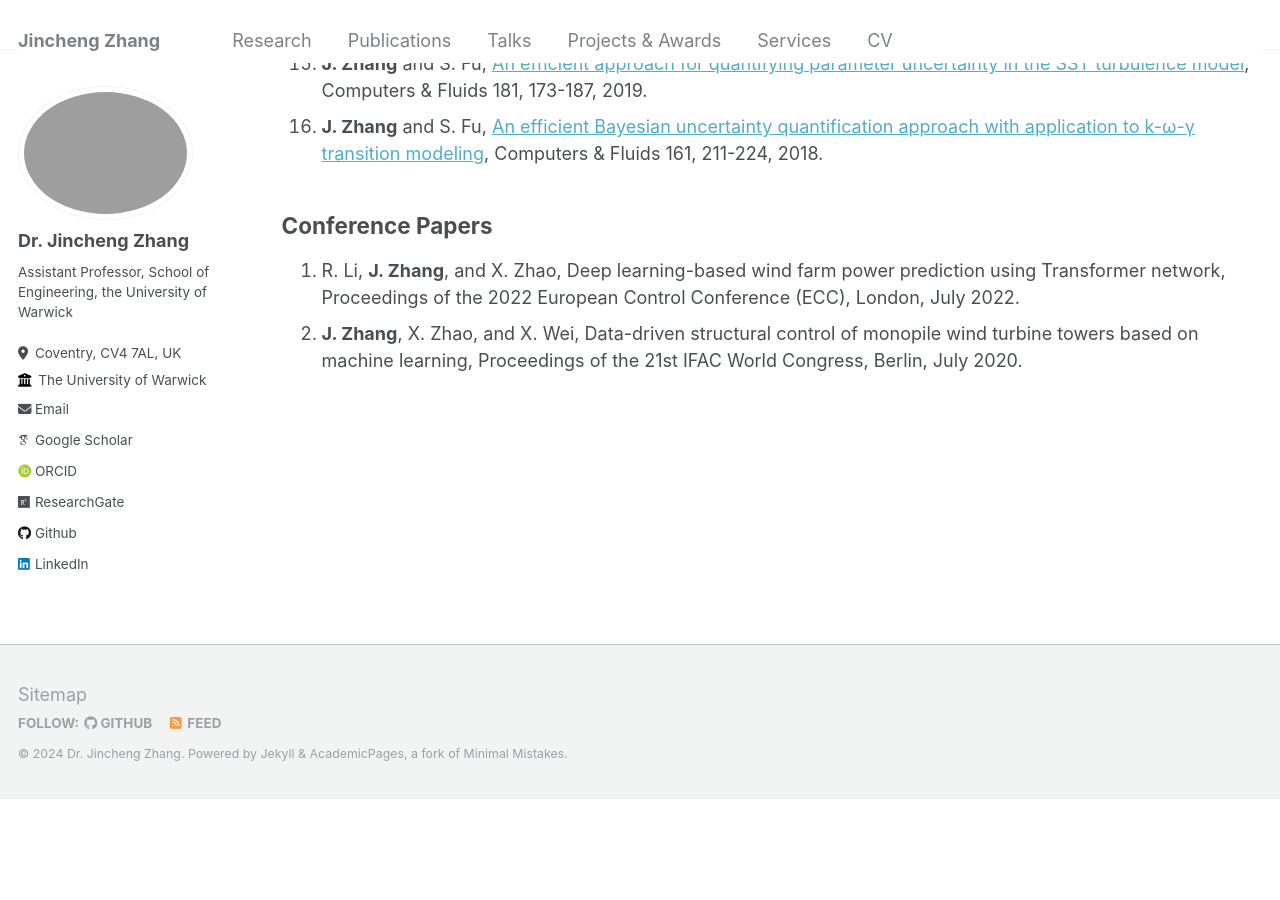
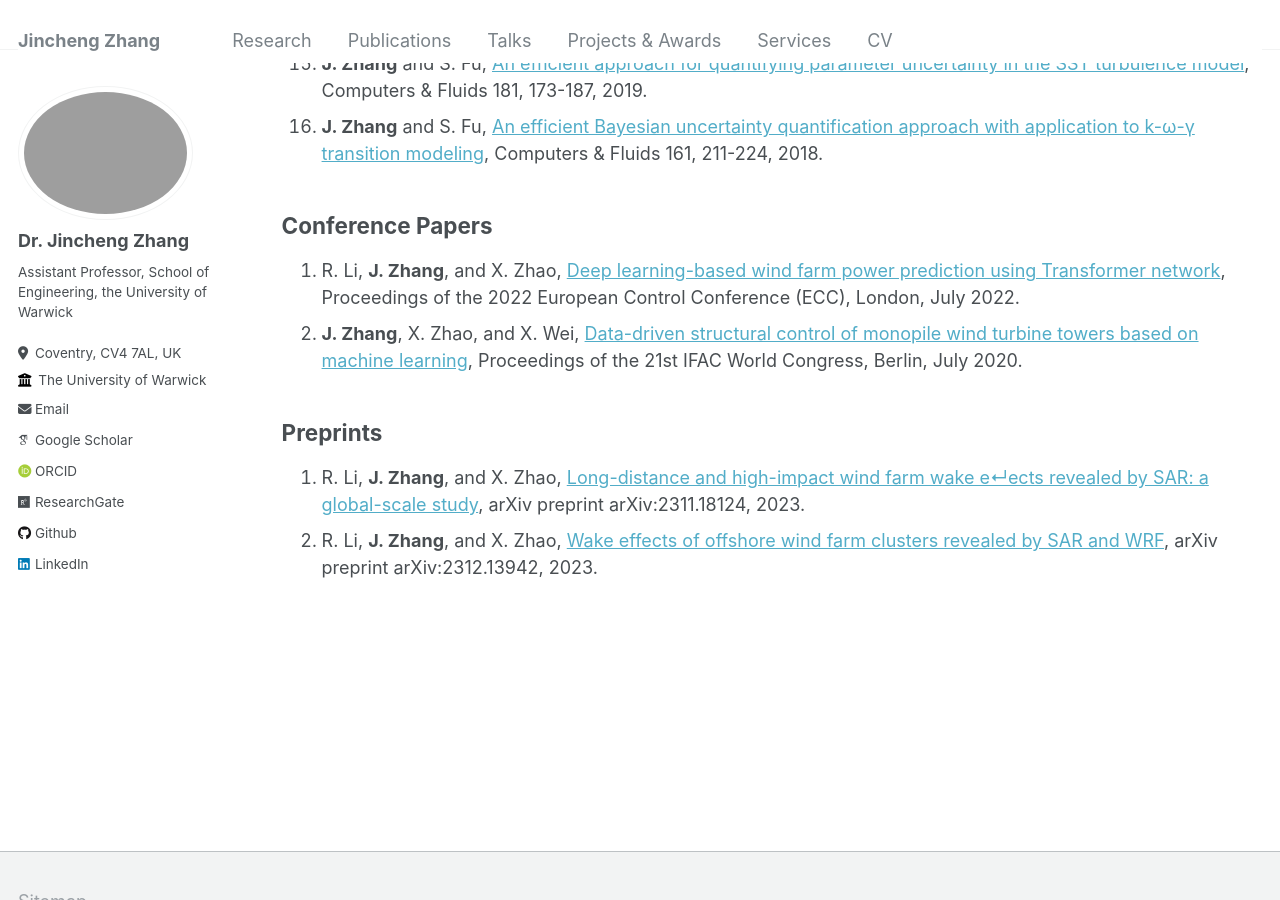
Before and after one commit to zhangxcii/zhangxcii.github.io, a Jekyll site: the page built from _pages/publications.md, in a window 1280 px wide and 900 px high, scrolled down 1104 px. Built offline with Jekyll 4.4.1, drawn with Linux system fonts in a browser that asks for light colours; some web fonts are replaced; before the commit the page ends 1904 px from its top, so only the background shows below that.

Commit message:
Update publications.md

```diff
--- a/_pages/publications.md
+++ b/_pages/publications.md
@@ -12,23 +12,27 @@ author_profile: true
 {% include base_path %}
 
 ## Journal Papers
-1. **J. Zhang** and X. Zhao, [Digital twin of wind farms via physics-informed deep learning](), Energy Conversion and Management 293, 117507, 2023.
-2. **J. Zhang**, X. Zhao, D. Greaves, and S. Jin, [Modeling of a hinged-raft wave energy converter via deep operator learning and wave tank experiments](), Applied Energy 341, 121072, 2023.
-3. R. Li, **J. Zhang**, X. Zhao, D. Wang, M. Hann, and D. Greaves, [Phase-resolved real-time forecasting of three-dimensional ocean waves via machine learning and wave tank experiments](), Applied Energy 348, 121529, 2023.
-4. R. Li, **J. Zhang**, and X. Zhao, [Multi-fidelity modeling of wind farm wakes based on a novel super-fidelity network](), Energy Conversion and Management 270, 116185, 2022.
-5. R. Li, **J. Zhang**, and X. Zhao, [Dynamic wind farm wake modeling based on a bilateral convolutional neural network and high-fidelity LES data](), Energy 258, 124845, 2022.
-6. **J. Zhang**, X. Zhao, S. Jin, and D. Greaves, [Phase-resolved real-time ocean wave prediction with quantified uncertainty based on variational Bayesian machine learning](), Applied Energy 324, 119711, 2022.
-7. **J. Zhang** and X. Zhao, [Wind farm wake modeling based on deep convolutional conditional generative adversarial network](), Energy 238, 121747, 2021.
-8. **J. Zhang** and X. Zhao, [Three-dimensional spatiotemporal wind field reconstruction based on physics-informed deep learning](), Applied Energy 300, 117390, 2021.
-9. H. Dong, **J. Zhang**, and X. Zhao, [Intelligent wind farm control via deep reinforcement learning and high-fidelity simulations](), Applied Energy 292, 116928, 2021.
-10. **J. Zhang** and X. Zhao, [Spatiotemporal wind field prediction based on physics-informed deep learning and LIDAR measurements](), Applied Energy 288, 116641, 2021.
-11. **J. Zhang** and X. Zhao, [Machine-learning-based surrogate modeling of aerodynamic flow around distributed structures](), AIAA Journal 59 (3), 868-879, 2021.
-12. **J. Zhang**, X. Zhao and X. Wei, [Reinforcement learning-based structural control of floating wind turbines](), IEEE Transactions on Systems, Man, and Cybernetics: Systems, 2020, DOI: 10.1109/TSMC.2020.3032622.
-13. **J. Zhang** and X. Zhao, [A novel dynamic wind farm wake model based on deep learning](), Applied Energy 277, 115552, 2020.
-14. **J. Zhang** and X. Zhao, [Quantification of parameter uncertainty in wind farm wake modeling](), Energy 196, 117065, 2020.
-15. **J. Zhang** and S. Fu, [An efficient approach for quantifying parameter uncertainty in the SST turbulence model](), Computers & Fluids 181, 173-187, 2019.
+1. **J. Zhang** and X. Zhao, [Digital twin of wind farms via physics-informed deep learning](https://zhangxcii.github.io/files/PaperJ15.pdf), Energy Conversion and Management 293, 117507, 2023.
+2. **J. Zhang**, X. Zhao, D. Greaves, and S. Jin, [Modeling of a hinged-raft wave energy converter via deep operator learning and wave tank experiments](https://zhangxcii.github.io/files/PaperJ14.pdf), Applied Energy 341, 121072, 2023.
+3. R. Li, **J. Zhang**, X. Zhao, D. Wang, M. Hann, and D. Greaves, [Phase-resolved real-time forecasting of three-dimensional ocean waves via machine learning and wave tank experiments](https://zhangxcii.github.io/files/PaperJ16.pdf), Applied Energy 348, 121529, 2023.
+4. R. Li, **J. Zhang**, and X. Zhao, [Multi-fidelity modeling of wind farm wakes based on a novel super-fidelity network](https://zhangxcii.github.io/files/PaperJ12.pdf), Energy Conversion and Management 270, 116185, 2022.
+5. R. Li, **J. Zhang**, and X. Zhao, [Dynamic wind farm wake modeling based on a bilateral convolutional neural network and high-fidelity LES data](https://zhangxcii.github.io/files/PaperJ13.pdf), Energy 258, 124845, 2022.
+6. **J. Zhang**, X. Zhao, S. Jin, and D. Greaves, [Phase-resolved real-time ocean wave prediction with quantified uncertainty based on variational Bayesian machine learning](https://zhangxcii.github.io/files/PaperJ11.pdf), Applied Energy 324, 119711, 2022.
+7. **J. Zhang** and X. Zhao, [Wind farm wake modeling based on deep convolutional conditional generative adversarial network](https://zhangxcii.github.io/files/PaperJ10.pdf), Energy 238, 121747, 2021.
+8. **J. Zhang** and X. Zhao, [Three-dimensional spatiotemporal wind field reconstruction based on physics-informed deep learning](https://zhangxcii.github.io/files/PaperJ9.pdf), Applied Energy 300, 117390, 2021.
+9. H. Dong, **J. Zhang**, and X. Zhao, [Intelligent wind farm control via deep reinforcement learning and high-fidelity simulations](https://zhangxcii.github.io/files/PaperJ8.pdf), Applied Energy 292, 116928, 2021.
+10. **J. Zhang** and X. Zhao, [Spatiotemporal wind field prediction based on physics-informed deep learning and LIDAR measurements](https://zhangxcii.github.io/files/PaperJ7.pdf), Applied Energy 288, 116641, 2021.
+11. **J. Zhang** and X. Zhao, [Machine-learning-based surrogate modeling of aerodynamic flow around distributed structures](https://zhangxcii.github.io/files/PaperJ6.pdf), AIAA Journal 59 (3), 868-879, 2021.
+12. **J. Zhang**, X. Zhao and X. Wei, [Reinforcement learning-based structural control of floating wind turbines](https://zhangxcii.github.io/files/PaperJ5.pdf), IEEE Transactions on Systems, Man, and Cybernetics: Systems, 2020, DOI: 10.1109/TSMC.2020.3032622.
+13. **J. Zhang** and X. Zhao, [A novel dynamic wind farm wake model based on deep learning](https://zhangxcii.github.io/files/PaperJ4.pdf), Applied Energy 277, 115552, 2020.
+14. **J. Zhang** and X. Zhao, [Quantification of parameter uncertainty in wind farm wake modeling](https://zhangxcii.github.io/files/PaperJ3.pdf), Energy 196, 117065, 2020.
+15. **J. Zhang** and S. Fu, [An efficient approach for quantifying parameter uncertainty in the SST turbulence model](https://zhangxcii.github.io/files/PaperJ2.pdf), Computers & Fluids 181, 173-187, 2019.
 16. **J. Zhang** and S. Fu, [An efficient Bayesian uncertainty quantification approach with application to k-ω-γ transition modeling](https://zhangxcii.github.io/files/PaperJ1.pdf), Computers & Fluids 161, 211-224, 2018.
 
 ## Conference Papers
-1. R. Li, **J. Zhang**, and X. Zhao, Deep learning-based wind farm power prediction using Transformer network, Proceedings of the 2022 European Control Conference (ECC), London, July 2022.
-2. **J. Zhang**, X. Zhao, and X. Wei, Data-driven structural control of monopile wind turbine towers based on machine learning, Proceedings of the 21st IFAC World Congress, Berlin, July 2020.
+1. R. Li, **J. Zhang**, and X. Zhao, [Deep learning-based wind farm power prediction using Transformer network](https://zhangxcii.github.io/files/PaperC2.pdf), Proceedings of the 2022 European Control Conference (ECC), London, July 2022.
+2. **J. Zhang**, X. Zhao, and X. Wei, [Data-driven structural control of monopile wind turbine towers based on machine learning](https://zhangxcii.github.io/files/PaperC1.pdf), Proceedings of the 21st IFAC World Congress, Berlin, July 2020.
+
+## Preprints
+1. R. Li, **J. Zhang**, and X. Zhao, [Long-distance and high-impact wind farm wake e↵ects revealed by SAR: a global-scale study](https://arxiv.org/abs/2311.18124), arXiv preprint arXiv:2311.18124, 2023.
+2. R. Li, **J. Zhang**, and X. Zhao, [Wake effects of offshore wind farm clusters revealed by SAR and WRF](https://arxiv.org/abs/2312.13942), arXiv preprint arXiv:2312.13942, 2023.
```
